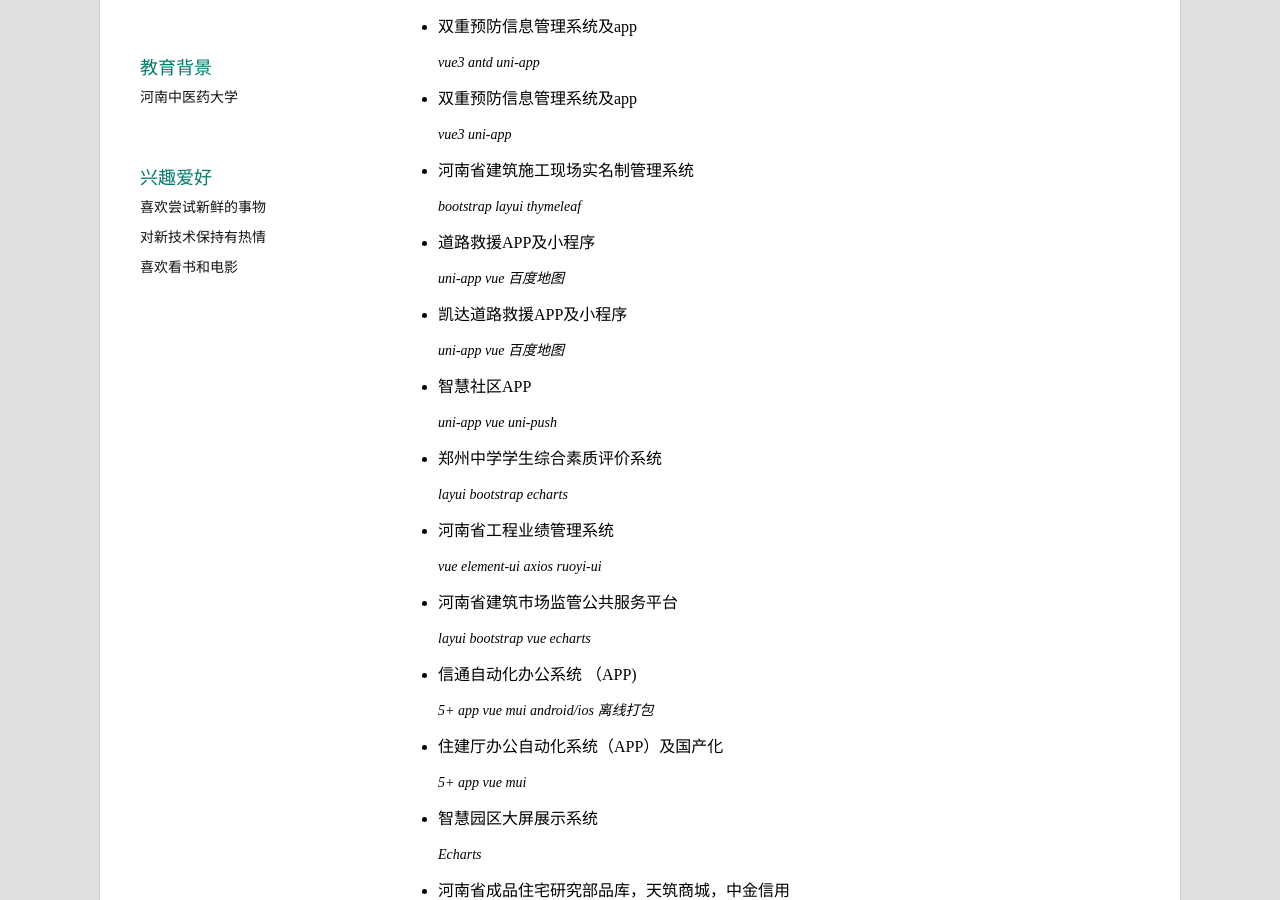
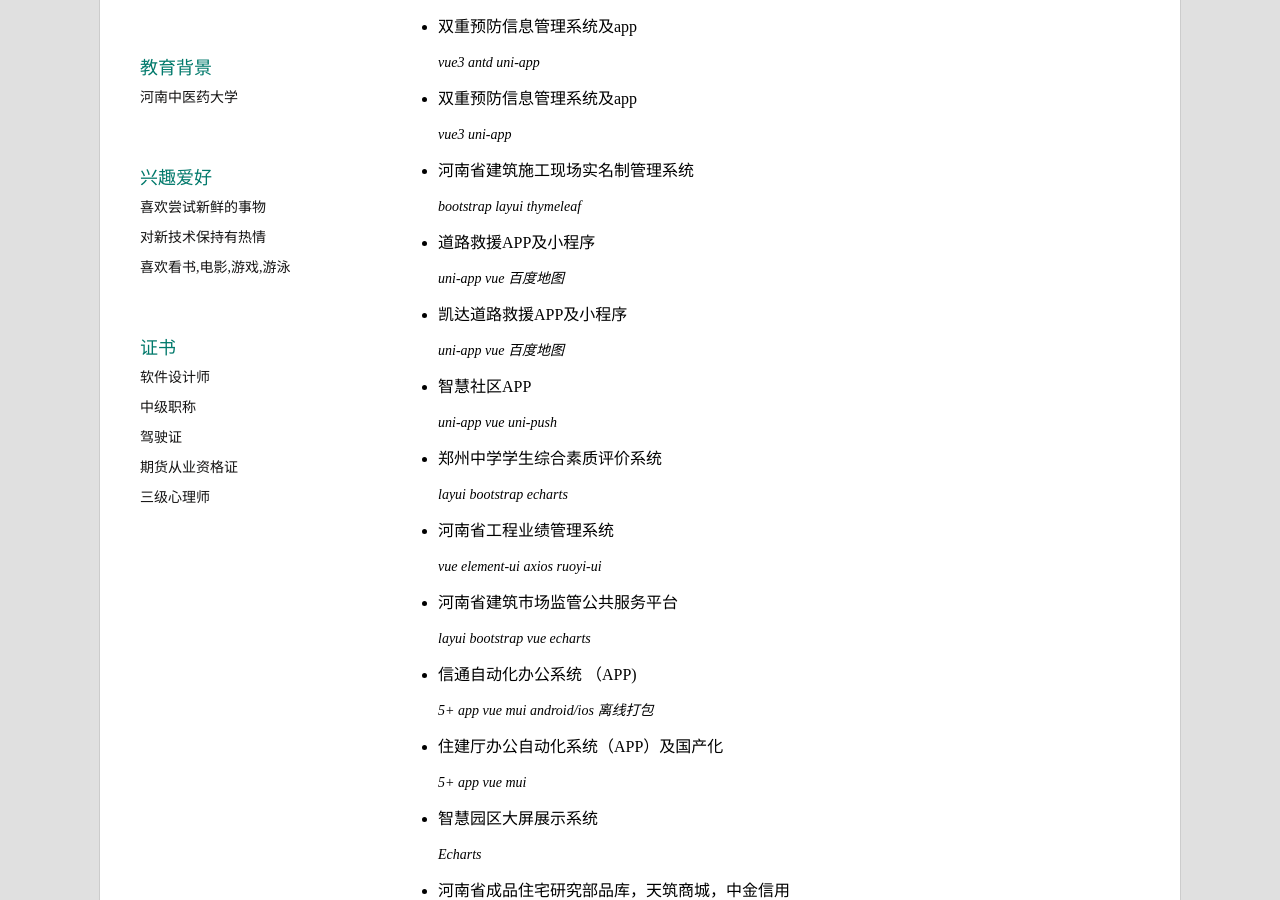
Before and after one commit to nicefuting/mypages, a Jekyll site: the page index.html, which Jekyll copies as it is, in a window 1280 px wide and 900 px high, scrolled down 541 px. Built offline with Jekyll 4.4.1, drawn with Linux system fonts in a browser that asks for light colours.

Commit message:
Update index.html

```diff
--- a/index.html
+++ b/index.html
@@ -166,7 +166,15 @@
 					<dt>兴趣爱好</dt>
 					<dd>喜欢尝试新鲜的事物</dd>
 					<dd>对新技术保持有热情</dd>
-					<dd>喜欢看书和电影</dd>
+					<dd>喜欢看书,电影,游戏,游泳</dd>
+				</dl>
+				<dl>
+					<dt>证书</dt>
+					<dd>软件设计师</dd>
+					<dd>中级职称</dd>
+					<dd>驾驶证</dd>
+					<dd>期货从业资格证</dd>
+					<dd>三级心理师</dd>
 				</dl>
 			</div>
 		</div>
```
